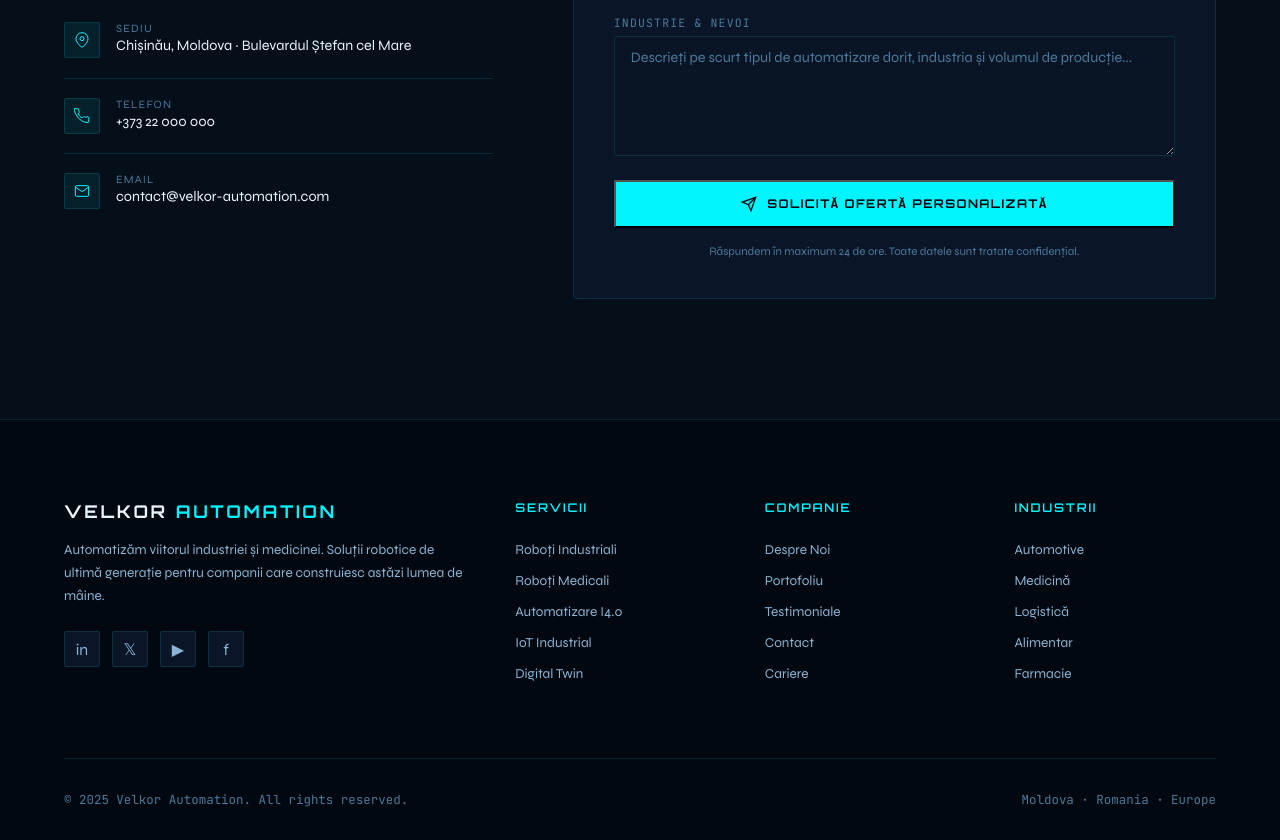
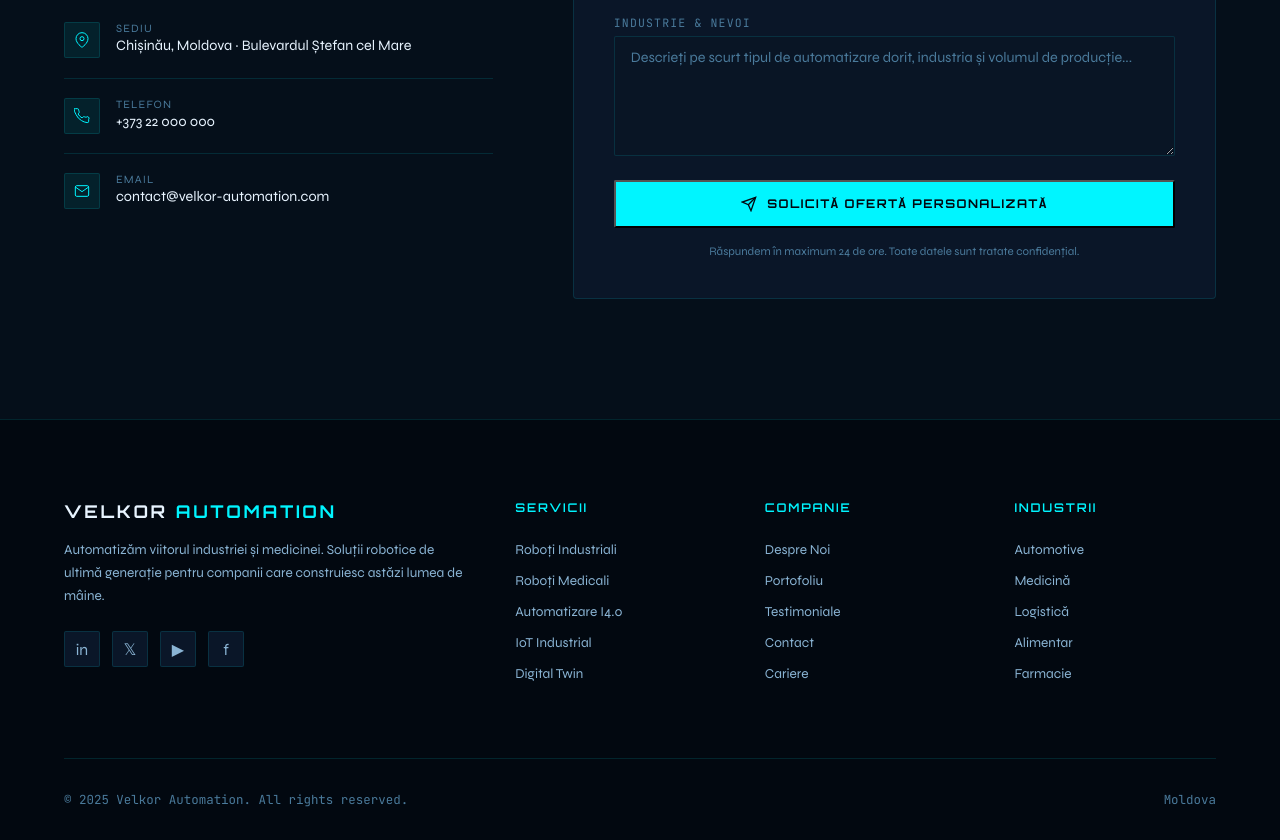
Before and after one commit to suvacvalerii2-droid/velkor-website, a plain HTML site: page index.html in a window 1280 px wide. Shown: the part 7488-8328 px from the top of the page. Drawn offline with Linux system fonts and the light colour scheme.

Commit message:
<span class="footer-copy">Moldova</span>

```diff
--- a/index.html
+++ b/index.html
@@ -1925,7 +1925,7 @@
   </div>
   <div class="footer-bottom">
     <span class="footer-copy">© 2025 Velkor Automation. All rights reserved.</span>
-    <span class="footer-copy">Moldova · Romania · Europe</span>
+    <span class="footer-copy">Moldova</span>
   </div>
 </footer>
 
```
